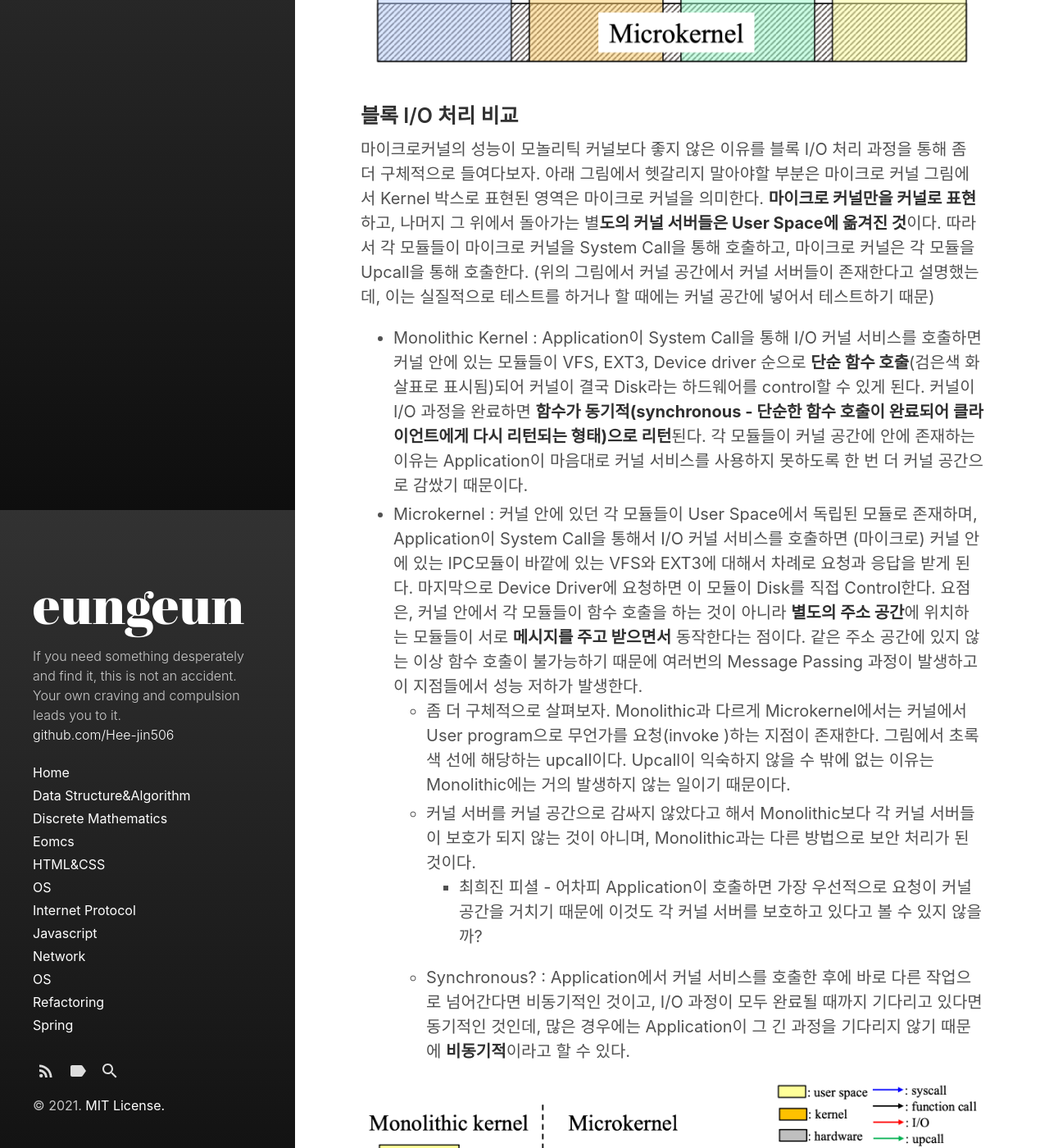
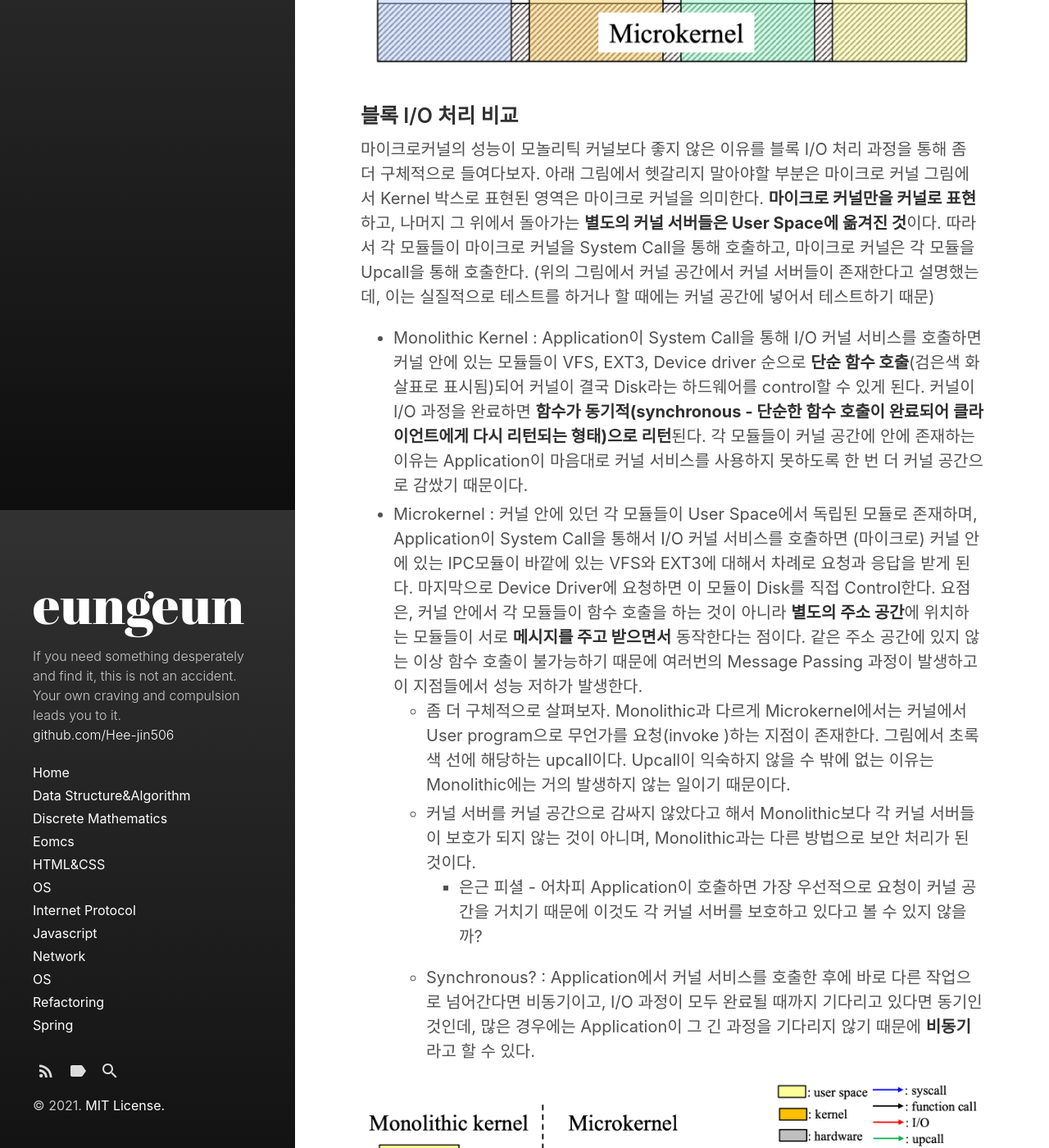
Before and after one commit to Hee-jin506/Hee-jin506.github.io, a Jekyll site: the page built from _posts/2021-04-04-OS-3.md, in a window 1280 px wide and 1400 px high, scrolled down 16478 px. Shown: the whole window at 82% size. Built offline with Jekyll 4.4.1, drawn with Linux system fonts in a browser that asks for light colours; some of the changed text lies outside the part shown.

Commit message:
2021-04-09

```diff
--- a/_posts/2021-04-04-OS-3.md
+++ b/_posts/2021-04-04-OS-3.md
@@ -291,14 +291,14 @@ Register의 크기가 제한되어있는데 Arguement 값의 크기가 이를
 
 ### 블록 I/O 처리 비교
 
-마이크로커널의 성능이 모놀리틱 커널보다 좋지 않은 이유를 블록 I/O 처리 과정을 통해 좀 더 구체적으로 들여다보자. 아래 그림에서 헷갈리지 말아야할 부분은 마이크로 커널 그림에서 Kernel 박스로 표현된 영역은 마이크로 커널을 의미한다. **마이크로 커널만을 커널로 표현**하고, 나머지 그 위에서 돌아가는 별**도의 커널 서버들은 User Space에 옮겨진 것**이다. 따라서 각 모듈들이 마이크로 커널을 System Call을 통해 호출하고, 마이크로 커널은 각 모듈을 Upcall을 통해 호출한다. (위의 그림에서 커널 공간에서 커널 서버들이 존재한다고 설명했는데, 이는 실질적으로 테스트를 하거나 할 때에는 커널 공간에 넣어서 테스트하기 때문)
+마이크로커널의 성능이 모놀리틱 커널보다 좋지 않은 이유를 블록 I/O 처리 과정을 통해 좀 더 구체적으로 들여다보자. 아래 그림에서 헷갈리지 말아야할 부분은 마이크로 커널 그림에서 Kernel 박스로 표현된 영역은 마이크로 커널을 의미한다. **마이크로 커널만을 커널로 표현**하고, 나머지 그 위에서 돌아가는 **별도의 커널 서버들은 User Space에 옮겨진 것**이다. 따라서 각 모듈들이 마이크로 커널을 System Call을 통해 호출하고, 마이크로 커널은 각 모듈을 Upcall을 통해 호출한다. (위의 그림에서 커널 공간에서 커널 서버들이 존재한다고 설명했는데, 이는 실질적으로 테스트를 하거나 할 때에는 커널 공간에 넣어서 테스트하기 때문)
 
 - Monolithic Kernel : Application이 System Call을 통해 I/O 커널 서비스를 호출하면 커널 안에 있는 모듈들이 VFS, EXT3, Device driver 순으로 **단순 함수 호출**(검은색 화살표로 표시됨)되어 커널이 결국 Disk라는 하드웨어를 control할 수 있게 된다. 커널이 I/O 과정을 완료하면 **함수가 동기적(synchronous - 단순한 함수 호출이 완료되어 클라이언트에게 다시 리턴되는 형태)으로 리턴**된다. 각 모듈들이 커널 공간에 안에 존재하는 이유는 Application이 마음대로 커널 서비스를 사용하지 못하도록 한 번 더 커널 공간으로 감쌌기 때문이다.
 - Microkernel : 커널 안에 있던 각 모듈들이 User Space에서 독립된 모듈로 존재하며, Application이 System Call을 통해서 I/O 커널 서비스를 호출하면 (마이크로) 커널 안에 있는 IPC모듈이 바깥에 있는 VFS와 EXT3에 대해서 차례로 요청과 응답을 받게 된다. 마지막으로 Device Driver에 요청하면 이 모듈이 Disk를 직접 Control한다. 요점은, 커널 안에서 각 모듈들이 함수 호출을 하는 것이 아니라 **별도의 주소 공간**에 위치하는 모듈들이 서로 **메시지를 주고 받으면서** 동작한다는 점이다. 같은 주소 공간에 있지 않는 이상 함수 호출이 불가능하기 때문에 여러번의 Message Passing 과정이 발생하고 이 지점들에서 성능 저하가 발생한다.
   - 좀 더 구체적으로 살펴보자. Monolithic과 다르게 Microkernel에서는 커널에서 User program으로 무언가를 요청(invoke )하는 지점이 존재한다. 그림에서 초록색 선에 해당하는 upcall이다. Upcall이 익숙하지 않을 수 밖에 없는 이유는 Monolithic에는 거의 발생하지 않는 일이기 때문이다.
   - 커널 서버를 커널 공간으로 감싸지 않았다고 해서 Monolithic보다 각 커널 서버들이 보호가 되지 않는 것이 아니며, Monolithic과는 다른 방법으로 보안 처리가 된 것이다.
-    - 최희진 피셜 - 어차피 Application이 호출하면 가장 우선적으로 요청이 커널 공간을 거치기 때문에 이것도 각 커널 서버를 보호하고 있다고 볼 수 있지 않을까?
-  - Synchronous? :  Application에서 커널 서비스를 호출한 후에 바로 다른 작업으로 넘어간다면 비동기적인 것이고, I/O 과정이 모두 완료될 때까지 기다리고 있다면 동기적인 것인데, 많은 경우에는 Application이 그 긴 과정을 기다리지 않기 때문에 **비동기적**이라고 할 수 있다.
+    - 은근 피셜 - 어차피 Application이 호출하면 가장 우선적으로 요청이 커널 공간을 거치기 때문에 이것도 각 커널 서버를 보호하고 있다고 볼 수 있지 않을까?
+  - Synchronous? :  Application에서 커널 서비스를 호출한 후에 바로 다른 작업으로 넘어간다면 비동기이고, I/O 과정이 모두 완료될 때까지 기다리고 있다면 동기인 것인데, 많은 경우에는 Application이 그 긴 과정을 기다리지 않기 때문에 **비동기**라고 할 수 있다.
 
 ![]({{site.url}}/assets/images/56.png)
 
@@ -363,6 +363,9 @@ Register의 크기가 제한되어있는데 Arguement 값의 크기가 이를
 
 - Decoupling
   - Eliminate Dependency between software and hardware
+    - 하드웨어와 소프트웨어 사이의 의존성을 제거하면, 하드웨어에 변화가 생겨도 이에 맞춰 GuestOS 안에서 돌아가던 기존의 소프트웨어를 하드웨어에 맞게 변화시킬 필요가 없다.
+      - 소프트웨어 코드의 변동은 버그를 발생시킬 수 있으므로 안정성에 큰 영향을 준다.
+      - 기술의 발전으로 계속해서 하드웨어를 발전시키더라도 이미 검증된 소프트웨어를 아무런 변동 없이 사용할 수 있기 때문에 소프트웨어의 안정성을 높일 수 있다.
     - Increase software portability
     - ex) Applications can run on new hardware without modification
 
```
